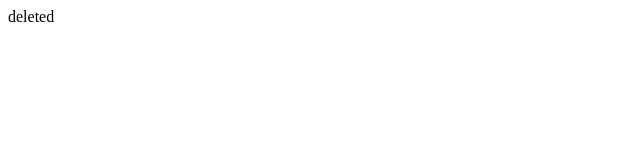
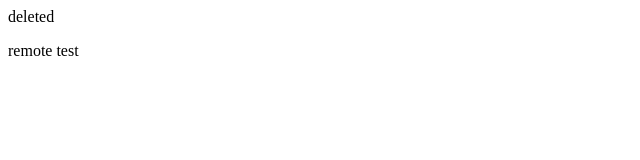
Before and after one commit to georgieff/gtest, a plain HTML site: page index.html in a window 1280 px wide. Shown: the full height of the page, 0-640 px from the left. Drawn offline with Linux system fonts and the light colour scheme.

```diff
--- a/index.html
+++ b/index.html
@@ -4,5 +4,6 @@
 	</head>
 	<body>
 		<p>deleted</p>
+		<span>remote test</span>
 	</body>
 </html>
```
